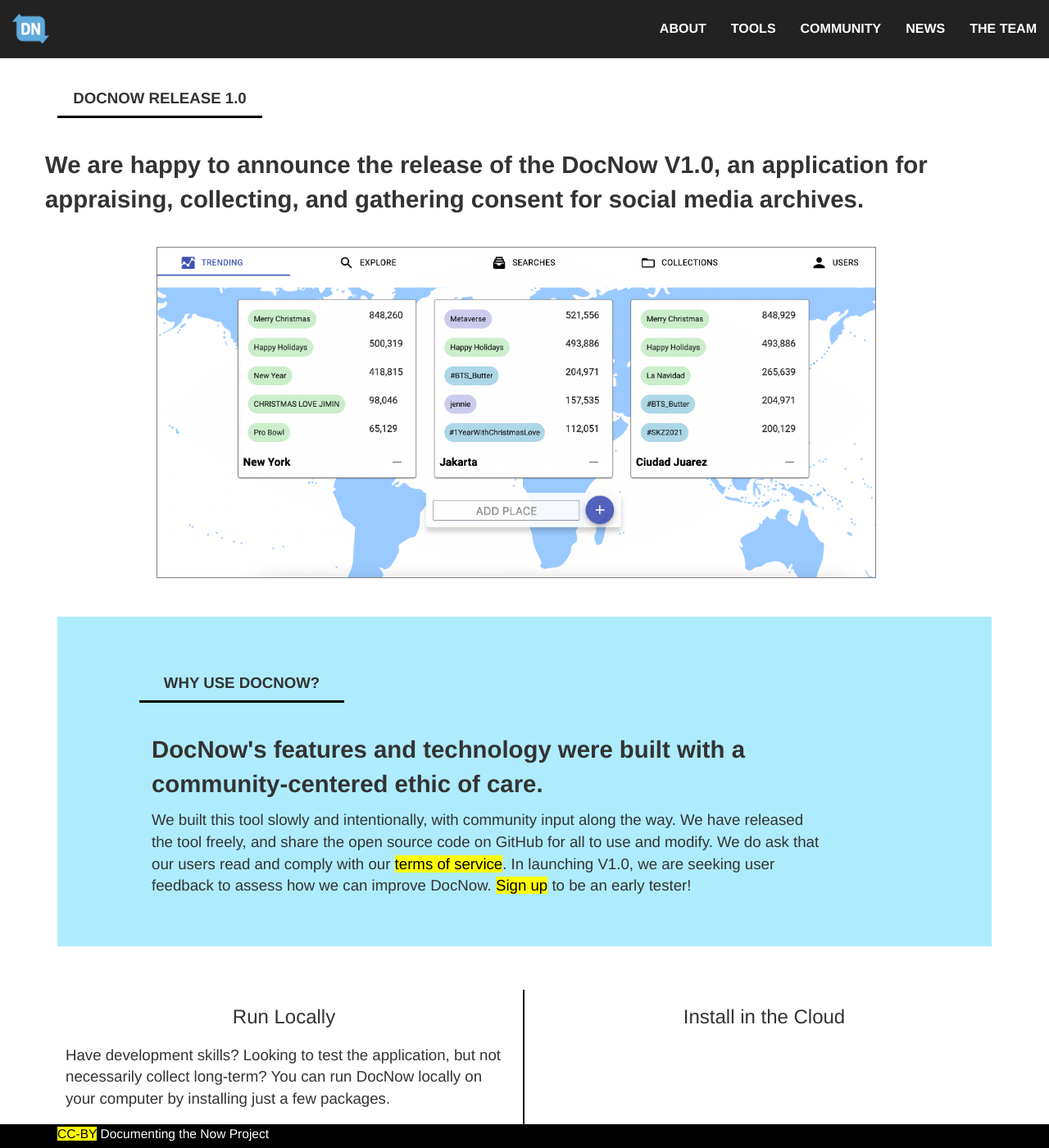
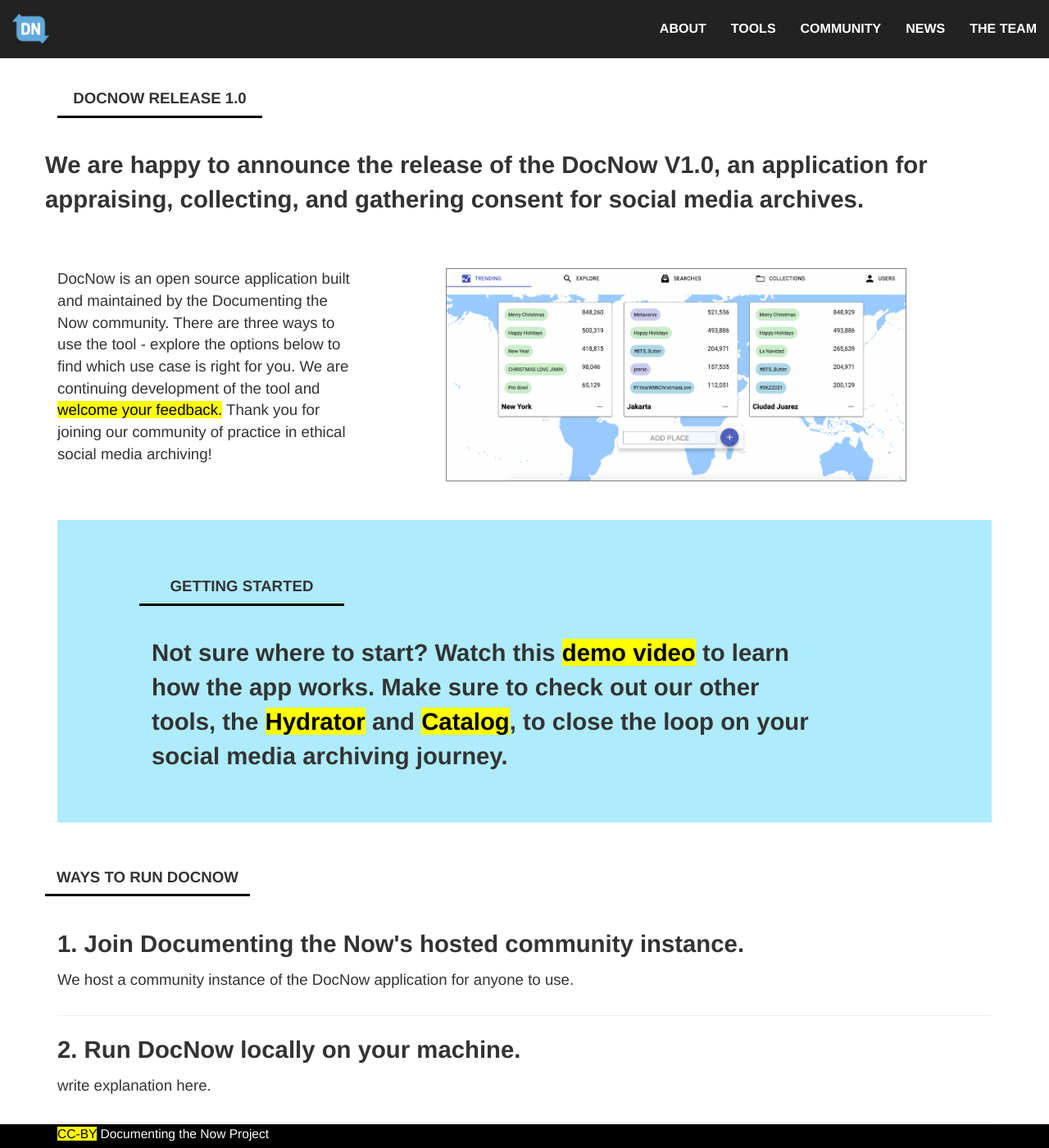
Before and after one commit to DocNow/docnow.github.io, a Jekyll site: the page built from docnow-app/index.html, in a window 1280 px wide and 1400 px high. Shown: the whole window at 82% size. Built offline with Jekyll 4.4.1, drawn with Linux system fonts in a browser that asks for light colours; some of the changed text lies outside the part shown.

Commit message:
combine layouts
just need to finish up "ways to run" text!

```diff
--- a/docnow-app/index.html
+++ b/docnow-app/index.html
@@ -10,30 +10,60 @@
   <div class="row">
     <p class="bigp">We are happy to announce the release of the DocNow V1.0, an application for appraising, collecting, and gathering consent for social media archives.</p>
     <br>
-    <div class="border text-center"><img src="{{ site.baseurl }}/img/docnow_apphome.png"></div><br>
+    <div class="col-lg-4 text-left">
+      <p><br>DocNow is an open source application built and maintained by the Documenting the Now community. There are three ways to use the tool - explore the options below to find which
+      use case is right for you. We are continuing development of the tool and <a href="/">welcome your feedback.</a> Thank you for joining our community of practice in ethical social media archiving!</p>
+    </div>
+    <div class="col-lg-8 col-md-3 col-sm-6">
+      <br>
+      <div class="border text-center"><img src="{{ site.baseurl }}/img/docnow_apphome.png"></div><br>
+   </div>
+   <br>
   </div>
     <section id="about" class="row text-center bluesection">
         <br>
-        <h2>Why use DocNow?</h2>
+        <h2>Getting Started</h2>
         <br>
         <div class="col-lg-10 text-left">
-          <p class="bigp">DocNow's features and technology were built with a community-centered ethic of care.</p>
-          <p>We built this tool slowly and intentionally, with community input along the way. We have released
-            the tool freely, and share the open source code on GitHub for all to use and modify. We do ask that our
-            users read and comply with our <a href="/">terms of service</a>. In launching V1.0,
-          we are seeking user feedback to assess how we can improve DocNow. <a href="/">Sign up</a> to be an early tester! </p>
+          <p class="bigp">Not sure where to start? Watch this <a href="/">demo video</a> to learn how the app works. Make sure to
+            check out our other tools, the <a href="https://github.com/DocNow/hydrator">Hydrator</a> and <a href="https://catalog.docnow.io">Catalog</a>, to close the loop on your
+            social media archiving journey.</p>
         </div>
     </section>
-    <div class="row"><br><br>
-    <div class="col-lg-6 local">
-      <h3 class="text-center">Run Locally</h3>
-      <p class="padding">Have development skills? Looking to test the application, but not necessarily collect long-term?
-      You can run DocNow locally on your computer by installing just a few packages.</p>
+    <div class="row"><br>
+      <h2>Ways to Run DocNow</h2>
       <br>
-      <div class="text-center"><a href="/"><button class="btn">Directions</button></a></div>
+      <div class="col-lg-12 text-left">
+        <p class="bigp">1. Join Documenting the Now's hosted community instance.</p>
+        <p>We host a community instance of the DocNow application for anyone to use.
+        </p>
+      </div>
     </div>
-    <div class="col-lg-6">
-      <h3 class="text-center">Install in the Cloud</h3>
+    <hr>
+    <div class="row">
+      <div class="col-lg-12 text-left">
+        <p class="bigp">2. Run DocNow locally on your machine.</p>
+        <p>write explanation here.</p>
+      </div>
     </div>
-  </div>
+    <hr>
+    <div class="row">
+      <div class="col-lg-12 text-left">
+        <p class="bigp">3. Install your own instance in the cloud.</p>
+        <p>explainer text</p>
+      </div>
+    </div>
+    <br><br>
+   <section id="about" class="row text-center bluesection">
+          <br>
+          <h2>Why use DocNow?</h2>
+          <br>
+          <div class="col-lg-10 text-left">
+            <p class="bigp">DocNow's features and technology were built with a community-centered ethic of care.</p>
+            <p>We built this tool slowly and intentionally, with community input along the way. We have released
+              the tool freely, and share the open source code on GitHub for all to use and modify. We do ask that our
+              users read and comply with our <a href="/">terms of service</a>. In launching V1.0,
+            we are seeking user feedback to assess how we can improve DocNow. <a href="/">Sign up</a> to be an early tester! </p>
+          </div>
+      </section>
 </div>
```
Also changed, not shown: README.md.
